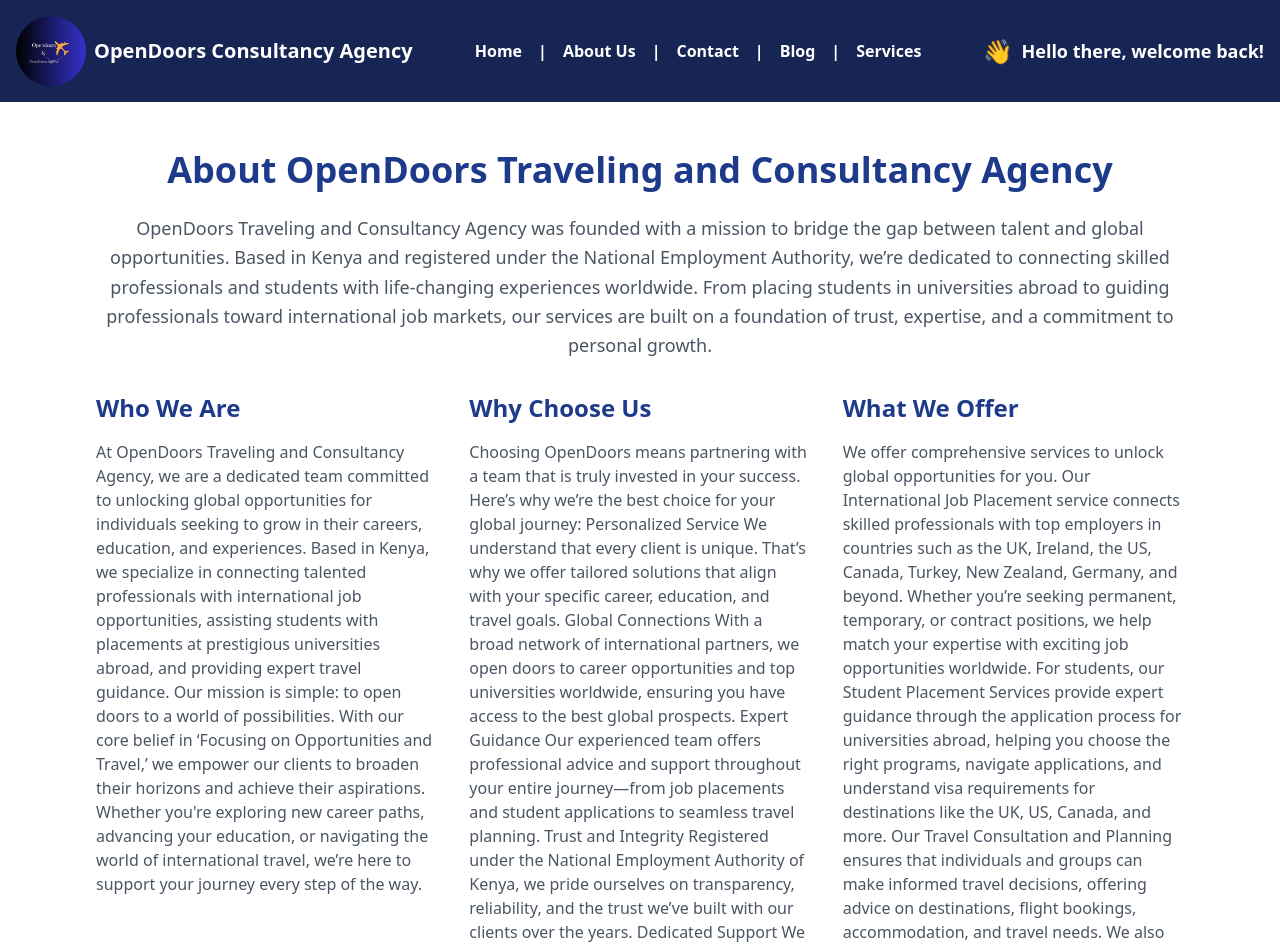
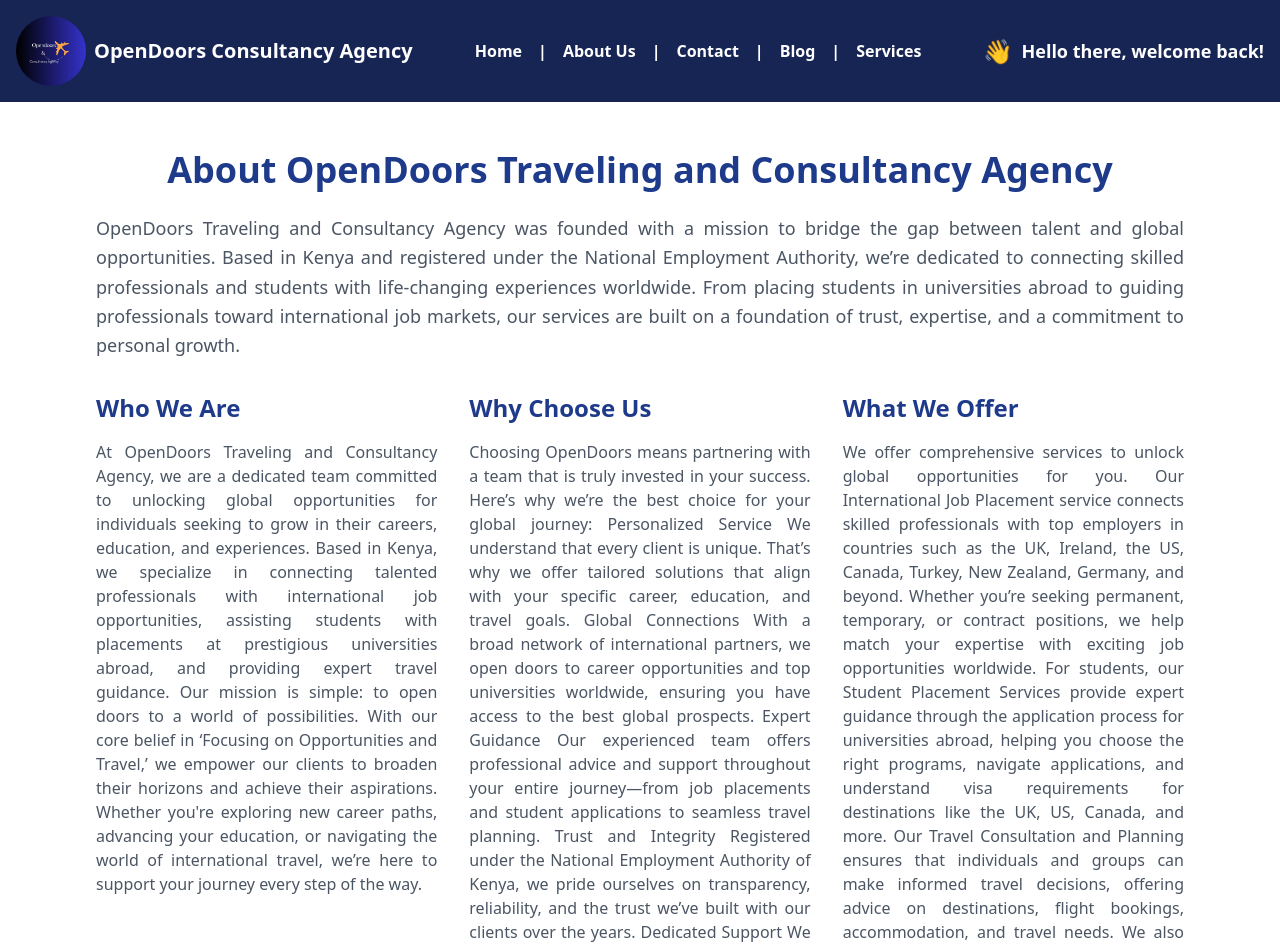
Before and after one commit to RUTHJEMELI/travelling, a React (Create React App) app: page /about in a window 1280 px wide. Shown: the top 948 px of the page. Built offline with nearby package versions, Linux system fonts and the light colour scheme.

Commit message:
align the about

```diff
--- a/src/pages/About.jsx
+++ b/src/pages/About.jsx
@@ -14,7 +14,7 @@ function About() {
 				<h1 className='text-4xl font-bold mb-6 text-blue-900'>
 					About OpenDoors Traveling and Consultancy Agency
 				</h1>
-				<p className='text-lg leading-relaxed text-gray-600 mb-8'>
+				<p className='text-lg leading-relaxed text-gray-600 mb-8 text-justify'>
 					OpenDoors Traveling and Consultancy Agency was founded with a mission
 					to bridge the gap between talent and global opportunities. Based in
 					Kenya and registered under the National Employment Authority, we’re
@@ -30,7 +30,7 @@ function About() {
 						<h2 className='text-2xl font-semibold text-blue-900 mb-4'>
 							Who We Are
 						</h2>
-						<p className='text-md text-gray-600'>
+						<p className='text-md text-gray-600 text-justify'>
 							At OpenDoors Traveling and Consultancy Agency, we are a dedicated
 							team committed to unlocking global opportunities for individuals
 							seeking to grow in their careers, education, and experiences.
@@ -51,7 +51,7 @@ function About() {
 						<h2 className='text-2xl font-semibold text-blue-900 mb-4'>
 							Why Choose Us
 						</h2>
-						<p className='text-md text-gray-600'>
+						<p className='text-md text-gray-600 text-justify'>
 							Choosing OpenDoors means partnering with a team that is truly
 							invested in your success. Here’s why we’re the best choice for
 							your global journey: Personalized Service We understand that every
@@ -76,14 +76,14 @@ function About() {
 						<h2 className='text-2xl font-semibold text-blue-900 mb-4'>
 							What We Offer
 						</h2>
-						<p className='text-md text-gray-600'>
-							We offer comprehensive services to unlock global
-							opportunities for you. Our International Job Placement service
-							connects skilled professionals with top employers in countries
-							such as the UK, Ireland, the US, Canada, Turkey, New Zealand,
-							Germany, and beyond. Whether you’re seeking permanent, temporary,
-							or contract positions, we help match your expertise with exciting
-							job opportunities worldwide. For students, our Student Placement
+						<p className='text-md text-gray-600 text-justify'>
+							We offer comprehensive services to unlock global opportunities for
+							you. Our International Job Placement service connects skilled
+							professionals with top employers in countries such as the UK,
+							Ireland, the US, Canada, Turkey, New Zealand, Germany, and beyond.
+							Whether you’re seeking permanent, temporary, or contract
+							positions, we help match your expertise with exciting job
+							opportunities worldwide. For students, our Student Placement
 							Services provide expert guidance through the application process
 							for universities abroad, helping you choose the right programs,
 							navigate applications, and understand visa requirements for
```
